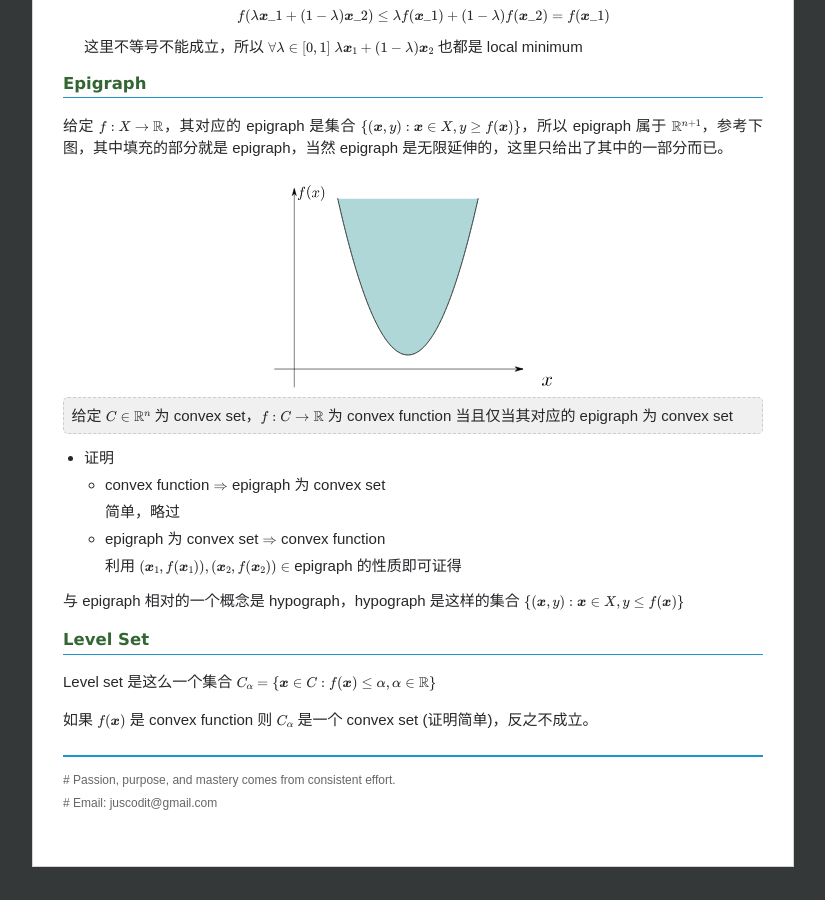
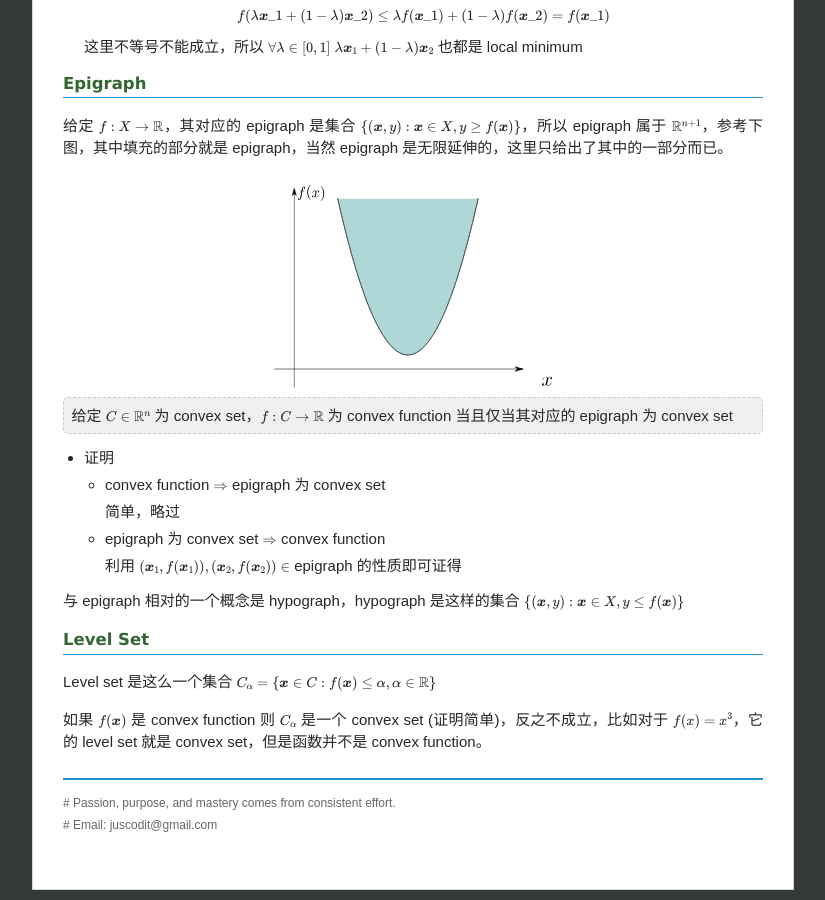
Before and after one commit to chenrushan/chenrushan.github.io, a Jekyll site: the page built from _posts/2014-04-15-NP-05-convex-func.markdown, in a window 1280 px wide and 900 px high, scrolled down 1995 px. Shown: the whole window, without its empty margins (227-1052 px from the left). Built offline with Jekyll 4.4.1, drawn with Linux system fonts in a browser that asks for light colours; Markdown is read by kramdown in place of the engine named in the settings; formulas are drawn with MathJax 3; before the commit the page ends 2872 px from its top, so only the background shows below that.

Commit message:
[np05]: update

```diff
--- a/_posts/2014-04-15-NP-05-convex-func.markdown
+++ b/_posts/2014-04-15-NP-05-convex-func.markdown
@@ -110,4 +110,4 @@ Convex programming 的所有 global minimum 构成一个 convex set
 
 Level set 是这么一个集合 $C\_{\alpha} = \\{ \boldsymbol{x} \in C : f(\boldsymbol{x}) \leq \alpha, \alpha \in \mathbb{R} \\}$
 
-如果 $f(\boldsymbol{x})$ 是 convex function 则 $C\_{\alpha}$ 是一个 convex set (证明简单)，反之不成立。
+如果 $f(\boldsymbol{x})$ 是 convex function 则 $C\_{\alpha}$ 是一个 convex set (证明简单)，反之不成立，比如对于 $f(x) = x^3$，它的 level set 就是 convex set，但是函数并不是 convex function。
```
